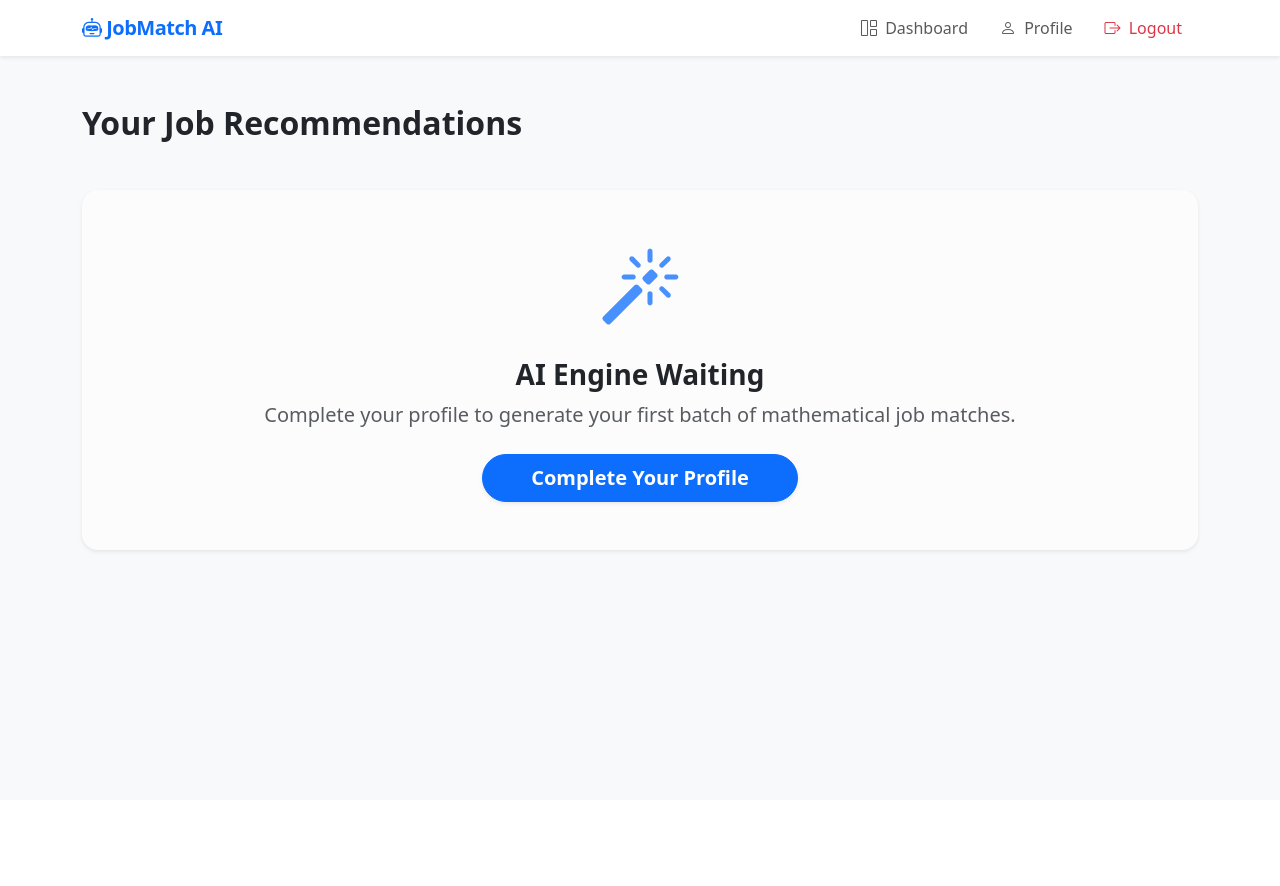
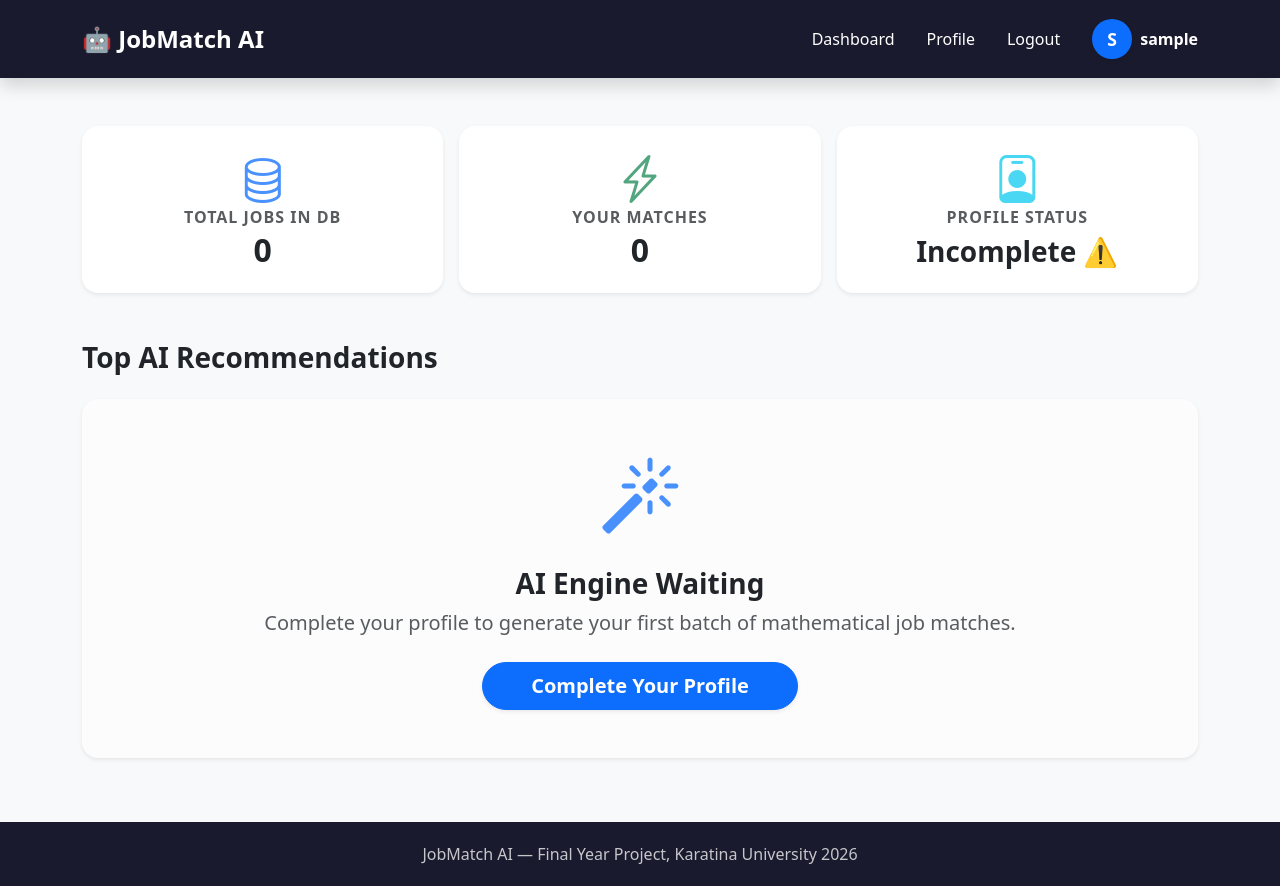
Before and after one commit to kiplah/Job-Reccomendation-system, a Django app: page /dashboard/ in a window 1280 px wide. Before the commit the page ends 553 px from the top, so only its background shows below. Run offline with Django 4.2, Linux system fonts and the light colour scheme; the visitor is signed in with stand-in values (Sample User, id 1); data comes from the database, SQL or seed files in the repository; data that the repository does not hold is empty.

Commit message:
feat: implement base template and dashboard view with job recommendation cards

```diff
--- a/templates/base.html
+++ b/templates/base.html
@@ -8,39 +8,68 @@
     <link href="https://cdn.jsdelivr.net/npm/bootstrap@5.3.2/dist/css/bootstrap.min.css" rel="stylesheet">
     <link rel="stylesheet" href="https://cdn.jsdelivr.net/npm/bootstrap-icons@1.11.1/font/bootstrap-icons.css">
     <style>
-        body { background-color: #f8f9fa; }
-        .navbar-brand { font-weight: 700; color: #0d6efd !important; letter-spacing: -0.5px; }
+        body {
+            background-color: #f8f9fa;
+            display: flex;
+            flex-direction: column;
+            min-height: 100vh;
+        }
+        .navbar-custom {
+            background-color: #1a1a2e;
+        }
+        .navbar-custom .navbar-brand,
+        .navbar-custom .nav-link {
+            color: #ffffff !important;
+        }
+        .navbar-custom .nav-link:hover {
+            opacity: 0.8;
+        }
+        .content-wrapper {
+            flex: 1;
+        }
+        footer {
+            background-color: #1a1a2e;
+            color: white;
+            padding: 20px 0;
+            margin-top: auto;
+        }
     </style>
     {% block extra_head %}{% endblock %}
 </head>
 <body>
-    <nav class="navbar navbar-expand-lg navbar-light bg-white shadow-sm mb-5">
+    <nav class="navbar navbar-expand-lg navbar-custom shadow mb-4 py-3">
         <div class="container">
-            <a class="navbar-brand" href="{% url 'dashboard:dashboard' %}"><i class="bi bi-robot"></i> JobMatch AI</a>
-            <button class="navbar-toggler" type="button" data-bs-toggle="collapse" data-bs-target="#navbarNav">
-                <span class="navbar-toggler-icon"></span>
+            <a class="navbar-brand fw-bold fs-4" href="{% url 'dashboard:dashboard' %}">🤖 JobMatch AI</a>
+            <button class="navbar-toggler border-white" type="button" data-bs-toggle="collapse" data-bs-target="#navbarNav">
+                <span class="navbar-toggler-icon" style="filter: invert(1);"></span>
             </button>
             <div class="collapse navbar-collapse" id="navbarNav">
-                <ul class="navbar-nav ms-auto fw-medium">
+                <ul class="navbar-nav ms-auto align-items-center">
                     {% if user.is_authenticated %}
                         <li class="nav-item">
-                            <a class="nav-link px-3" href="{% url 'dashboard:dashboard' %}"><i class="bi bi-grid-1x2 me-1"></i> Dashboard</a>
+                            <a class="nav-link px-3 fw-medium" href="{% url 'dashboard:dashboard' %}">Dashboard</a>
                         </li>
                         <li class="nav-item">
-                            <a class="nav-link px-3" href="{% url 'accounts:profile' %}"><i class="bi bi-person me-1"></i> Profile</a>
+                            <a class="nav-link px-3 fw-medium" href="{% url 'accounts:profile' %}">Profile</a>
                         </li>
                         <li class="nav-item">
-                            <form method="post" action="{% url 'accounts:logout' %}" class="d-inline">
+                            <form method="post" action="{% url 'accounts:logout' %}" class="d-inline m-0 p-0">
                                 {% csrf_token %}
-                                <button type="submit" class="btn nav-link text-danger border-0 bg-transparent px-3"><i class="bi bi-box-arrow-right me-1"></i> Logout</button>
+                                <button type="submit" class="btn nav-link border-0 bg-transparent px-3 fw-medium">Logout</button>
                             </form>
+                        </li>
+                        <li class="nav-item ms-lg-3 mt-3 mt-lg-0 d-flex align-items-center">
+                            <div class="bg-primary text-white rounded-circle d-flex align-items-center justify-content-center fw-bold shadow-sm" style="width: 40px; height: 40px; font-size: 1.1rem;">
+                                {{ user.username.0|upper }}
+                            </div>
+                            <span class="ms-2 text-white fw-bold">{{ user.username }}</span>
                         </li>
                     {% else %}
                         <li class="nav-item">
                             <a class="nav-link px-3" href="{% url 'accounts:login' %}">Login</a>
                         </li>
                         <li class="nav-item">
-                            <a class="btn btn-primary fw-bold px-4 ms-2 rounded-pill shadow-sm" href="{% url 'accounts:register' %}">Sign Up Free</a>
+                            <a class="btn btn-light fw-bold px-4 ms-2 rounded-pill shadow-sm text-dark" href="{% url 'accounts:register' %}">Sign Up Free</a>
                         </li>
                     {% endif %}
                 </ul>
@@ -48,7 +77,7 @@
         </div>
     </nav>
 
-    <div class="container pb-5">
+    <div class="container content-wrapper pb-5">
         {% if messages %}
             {% for message in messages %}
                 <div class="alert alert-{{ message.tags }} alert-dismissible fade show shadow-sm border-0 rounded-3">
@@ -61,6 +90,12 @@
         {% block content %}{% endblock %}
     </div>
 
+    <footer class="text-center">
+        <div class="container">
+            <p class="mb-0 fw-medium opacity-75">JobMatch AI &mdash; Final Year Project, Karatina University 2026</p>
+        </div>
+    </footer>
+
     <!-- Bootstrap 5 JS CDN -->
     <script src="https://cdn.jsdelivr.net/npm/bootstrap@5.3.2/dist/js/bootstrap.bundle.min.js"></script>
     {% block extra_js %}{% endblock %}
--- a/templates/dashboard/index.html
+++ b/templates/dashboard/index.html
@@ -3,12 +3,49 @@
 {% block title %}Your Job Recommendations{% endblock %}
 
 {% block content %}
-<div class="d-flex justify-content-between align-items-center mb-5 mt-3">
-    <h2 class="fw-bold mb-0 text-dark">Your Job Recommendations</h2>
+<!-- STATS BAR -->
+<div class="row mb-5 g-3 mt-2">
+    <div class="col-md-4">
+        <div class="card border-0 shadow-sm rounded-4 h-100" style="background-color: #ffffff;">
+            <div class="card-body text-center p-4">
+                <i class="bi bi-database display-5 text-primary mb-2 opacity-75"></i>
+                <h6 class="text-muted text-uppercase fw-bold mb-1" style="letter-spacing: 1px;">Total Jobs in DB</h6>
+                <h2 class="fw-bolder text-dark mb-0">{{ total_jobs|default:"0" }}</h2>
+            </div>
+        </div>
+    </div>
+    <div class="col-md-4">
+        <div class="card border-0 shadow-sm rounded-4 h-100" style="background-color: #ffffff;">
+            <div class="card-body text-center p-4">
+                <i class="bi bi-lightning-charge display-5 text-success mb-2 opacity-75"></i>
+                <h6 class="text-muted text-uppercase fw-bold mb-1" style="letter-spacing: 1px;">Your Matches</h6>
+                <h2 class="fw-bolder text-dark mb-0">{{ recommendations|length }}</h2>
+            </div>
+        </div>
+    </div>
+    <div class="col-md-4">
+        <div class="card border-0 shadow-sm rounded-4 h-100" style="background-color: #ffffff;">
+            <div class="card-body text-center p-4">
+                <i class="bi bi-person-badge display-5 text-info mb-2 opacity-75"></i>
+                <h6 class="text-muted text-uppercase fw-bold mb-1" style="letter-spacing: 1px;">Profile Status</h6>
+                <h3 class="fw-bolder text-dark mb-0 mt-2">
+                    {% if user_profile.profile_complete %}
+                        Complete ✅
+                    {% else %}
+                        Incomplete ⚠️
+                    {% endif %}
+                </h3>
+            </div>
+        </div>
+    </div>
+</div>
+
+<div class="d-flex justify-content-between align-items-center mb-4">
+    <h3 class="fw-bold mb-0 text-dark">Top AI Recommendations</h3>
 </div>
 
 {% if not has_recommendations %}
-    <div class="alert alert-light shadow-sm border-0 py-5 text-center rounded-4 mt-5">
+    <div class="alert alert-light shadow-sm border-0 py-5 text-center rounded-4 mt-4">
         <i class="bi bi-magic display-1 text-primary mb-4 d-block opacity-75"></i>
         <h3 class="fw-bold text-dark">AI Engine Waiting</h3>
         <p class="mb-4 text-muted fs-5">Complete your profile to generate your first batch of mathematical job matches.</p>
@@ -18,49 +55,61 @@
     <div class="row row-cols-1 row-cols-md-2 row-cols-lg-3 g-4">
         {% for rec in recommendations %}
             <div class="col">
-                <div class="card h-100 shadow-sm border-0 rounded-4 position-relative overflow-hidden job-card">
+                <!-- Colored Top Border logic -->
+                <div class="card h-100 shadow-sm border-0 rounded-4 position-relative overflow-hidden job-card"
+                     style="border-top: 6px solid {% if rec.job.platform == 'RemoteOK' %}#0d6efd{% elif rec.job.platform == 'Jobicy' %}#198754{% else %}#6c757d{% endif %} !important;">
 
-                    <!-- Top accent color line -->
-                    <div class="bg-primary" style="height: 4px; width: 100%;"></div>
+                    <div class="card-body p-4 d-flex flex-column">
 
-                    <!-- AI Match Badge -->
-                    <div class="position-absolute top-0 end-0 m-3 mt-4">
-                        <span class="badge {% if rec.score > 0.8 %}bg-success{% elif rec.score > 0.6 %}bg-primary{% else %}bg-secondary{% endif %} rounded-pill px-3 py-2 shadow-sm fs-6 border border-white border-2">
-                            <i class="bi bi-lightning-charge-fill text-warning"></i>
-                            {% widthratio rec.score 1 100 %}% Match
+                        <!-- Platform Badge -->
+                        <div class="mb-3">
+                            <span class="badge {% if rec.job.platform == 'RemoteOK' %}bg-primary{% elif rec.job.platform == 'Jobicy' %}bg-success{% else %}bg-secondary{% endif %} rounded-pill px-3 py-2 shadow-sm fw-bold">
+                                {{ rec.job.platform }}
                             </span>
                         </div>
 
-                    <div class="card-body p-4 pt-4">
-                        <h5 class="card-title fw-bold text-dark pe-5 mb-1 text-truncate" title="{{ rec.job.title }}">{{ rec.job.title }}</h5>
-                        <h6 class="card-subtitle mb-4 text-primary fw-semibold"><i class="bi bi-building"></i> {{ rec.job.company }}</h6>
+                        <!-- Title -->
+                        <h5 class="card-title fw-bolder text-dark mb-3" title="{{ rec.job.title }}" style="line-height: 1.4;">{{ rec.job.title|truncatechars:50 }}</h5>
 
-                        <div class="mb-4 d-flex gap-2 flex-wrap">
-                            <span class="badge bg-light text-secondary border px-2 py-1"><i class="bi bi-geo-alt-fill text-danger opacity-75"></i> {{ rec.job.location }}</span>
-                            <span class="badge bg-light text-secondary border px-2 py-1"><i class="bi bi-briefcase-fill text-primary opacity-75"></i> {{ rec.job.platform }}</span>
+                        <!-- Company & Location -->
+                        <p class="text-muted mb-2 fw-medium"><span class="fs-5 me-2">🏢</span> {{ rec.job.company }}</p>
+                        <p class="text-muted mb-4 fw-medium"><span class="fs-5 me-2">📍</span> {{ rec.job.location }}</p>
+
+                        <div class="mt-auto">
+                            <!-- Match Score Progress Bar -->
+                            <div class="mb-2 d-flex justify-content-between align-items-center">
+                                <span class="fw-bold small text-muted text-uppercase" style="letter-spacing: 0.5px;">AI Match Score</span>
+                                <span class="fw-bold small text-dark">{% widthratio rec.score 1 100 %}% Match</span>
                             </div>
-
-                        <!-- Star Rating Widget Placeholder -->
-                        <div class="mt-auto d-flex align-items-center">
-                            <div class="text-warning fs-5">
-                                <i class="bi bi-star"></i>
-                                <i class="bi bi-star"></i>
-                                <i class="bi bi-star"></i>
-                                <i class="bi bi-star"></i>
-                                <i class="bi bi-star"></i>
-                            </div>
-                            <span class="text-muted small ms-2 fw-medium">Rate match</span>
+                            <div class="progress mb-4 rounded-pill bg-light" style="height: 12px; box-shadow: inset 0 1px 2px rgba(0,0,0,.1);">
+                                <div class="progress-bar progress-bar-striped progress-bar-animated {% if rec.score > 0.55 %}bg-success{% elif rec.score >= 0.40 %}bg-warning{% else %}bg-danger{% endif %}"
+                                     role="progressbar"
+                                     style="width: {% widthratio rec.score 1 100 %}%;"
+                                     aria-valuenow="{% widthratio rec.score 1 100 %}" aria-valuemin="0" aria-valuemax="100">
                                 </div>
                             </div>
 
-                    <div class="card-footer bg-light border-0 p-3 d-flex gap-2">
-                        <a href="{% url 'dashboard:job_detail' rec.job.id %}" class="btn btn-dark w-50 fw-bold rounded-3 shadow-sm">View Details</a>
+                            <!-- Star Rating -->
+                            <div class="mb-4 d-flex align-items-center justify-content-center bg-light rounded-4 py-2 border">
+                                <div class="text-warning fs-4 d-flex gap-1">
+                                    <i class="bi bi-star rating-star" style="cursor:pointer; transition: transform 0.2s;" data-rating="1" data-jobid="{{ rec.job.id }}"></i>
+                                    <i class="bi bi-star rating-star" style="cursor:pointer; transition: transform 0.2s;" data-rating="2" data-jobid="{{ rec.job.id }}"></i>
+                                    <i class="bi bi-star rating-star" style="cursor:pointer; transition: transform 0.2s;" data-rating="3" data-jobid="{{ rec.job.id }}"></i>
+                                    <i class="bi bi-star rating-star" style="cursor:pointer; transition: transform 0.2s;" data-rating="4" data-jobid="{{ rec.job.id }}"></i>
+                                    <i class="bi bi-star rating-star" style="cursor:pointer; transition: transform 0.2s;" data-rating="5" data-jobid="{{ rec.job.id }}"></i>
+                                </div>
+                            </div>
 
-                        <button class="btn {% if rec.applied %}btn-success{% else %}btn-outline-secondary{% endif %} w-50 fw-bold rounded-3"
+                            <!-- Action Buttons -->
+                            <div class="d-flex gap-2">
+                                <a href="{% url 'dashboard:job_detail' rec.job.id %}" class="btn btn-primary w-50 fw-bold rounded-3 shadow-sm py-2">View Details</a>
+                                <button class="btn {% if rec.applied %}btn-success{% else %}btn-outline-success{% endif %} w-50 fw-bold rounded-3 py-2"
                                         {% if rec.applied %}disabled{% endif %}
                                         onclick="markApplied({{ rec.job.id }}, this)">
-                            {% if rec.applied %}<i class="bi bi-check-circle-fill"></i> Applied{% else %}Mark Applied{% endif %}
+                                    {% if rec.applied %}<i class="bi bi-check-all fs-5"></i> Applied{% else %}&check; Applied{% endif %}
                                 </button>
+                            </div>
+                        </div>
                     </div>
                 </div>
             </div>
@@ -69,8 +118,16 @@
 {% endif %}
 
 <style>
-    .job-card { transition: transform 0.2s ease, box-shadow 0.2s ease; }
-    .job-card:hover { transform: translateY(-5px); box-shadow: 0 .5rem 1rem rgba(0,0,0,.15)!important; }
+    .job-card {
+        transition: transform 0.3s cubic-bezier(0.175, 0.885, 0.32, 1.275), box-shadow 0.3s ease;
+    }
+    .job-card:hover {
+        transform: translateY(-8px);
+        box-shadow: 0 15px 30px rgba(0,0,0,0.1) !important;
+    }
+    .rating-star:hover {
+        transform: scale(1.2);
+    }
 </style>
 {% endblock %}
 
@@ -85,12 +142,43 @@ function markApplied(jobId, btnElement) {
         }
     }).then(res => res.json()).then(data => {
         if(data.status === 'ok') {
-            btnElement.classList.remove('btn-outline-secondary');
+            btnElement.classList.remove('btn-outline-success');
             btnElement.classList.add('btn-success');
-            btnElement.innerHTML = '<i class="bi bi-check-circle-fill"></i> Applied';
+            btnElement.innerHTML = '<i class="bi bi-check-all fs-5"></i> Applied';
             btnElement.disabled = true;
         }
     });
 }
+
+// Interactive Star logic
+document.querySelectorAll('.rating-star').forEach(star => {
+    star.addEventListener('click', function() {
+        let rating = this.getAttribute('data-rating');
+        let jobId = this.getAttribute('data-jobid');
+        let parent = this.parentElement;
+
+        // Visual update
+        let stars = parent.querySelectorAll('.rating-star');
+        stars.forEach(s => {
+            if (parseInt(s.getAttribute('data-rating')) <= parseInt(rating)) {
+                s.classList.remove('bi-star');
+                s.classList.add('bi-star-fill');
+            } else {
+                s.classList.remove('bi-star-fill');
+                s.classList.add('bi-star');
+            }
+        });
+
+        // Post to backend silently
+        fetch(`/dashboard/feedback/`, {
+            method: 'POST',
+            headers: {
+                'X-CSRFToken': '{{ csrf_token }}',
+                'Content-Type': 'application/json'
+            },
+            body: JSON.stringify({ job_id: jobId, rating: rating })
+        });
+    });
+});
 </script>
 {% endblock %}
```
Lines whose indentation alone changed are shown as unchanged.
